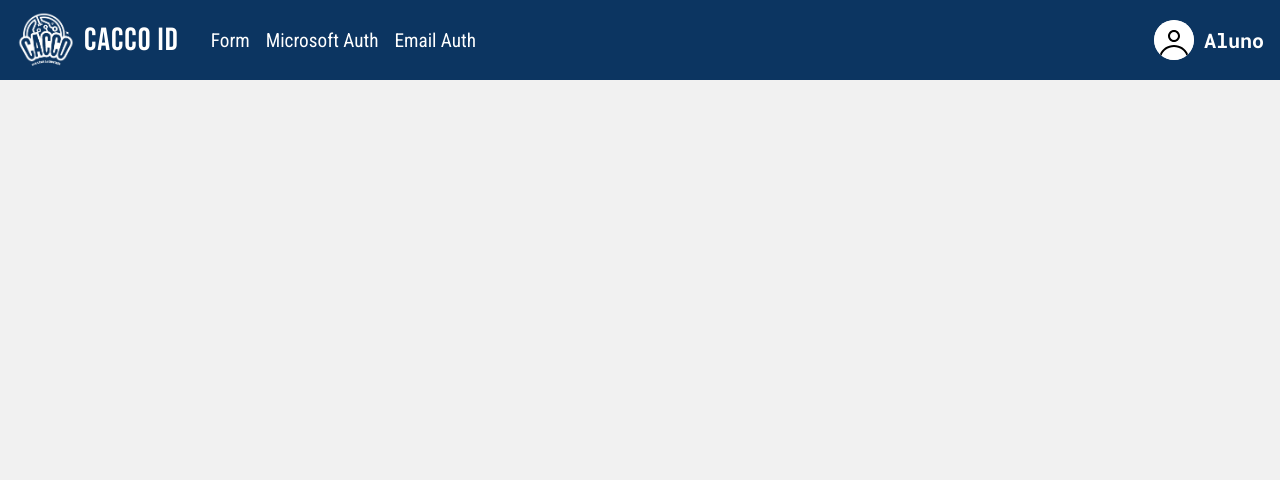
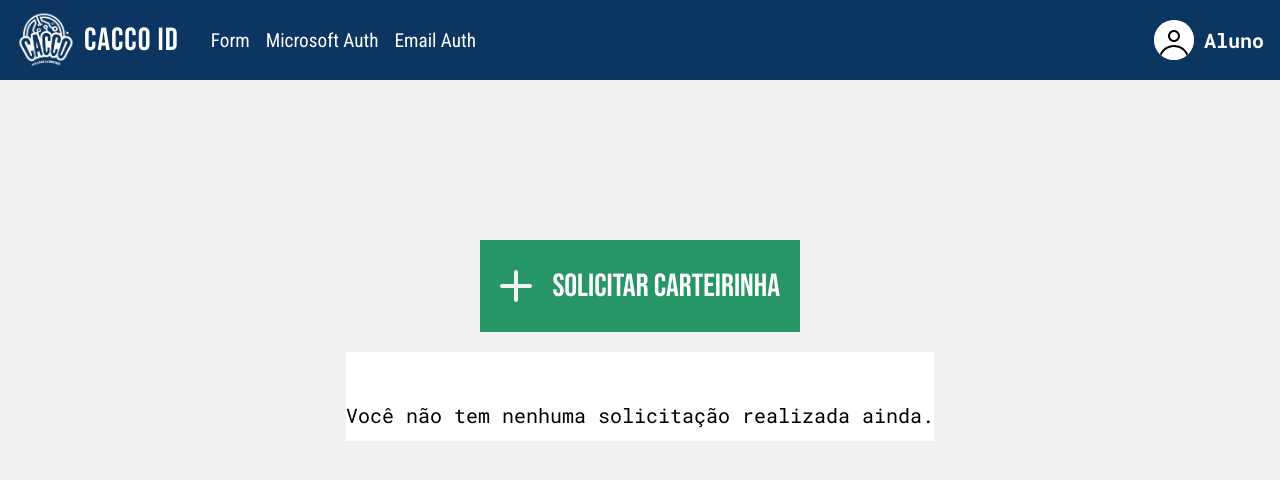
Before and after one commit to marceloareas/CACCOID, a React (Vite) app in the folder caccoid-front/: page /home in a window 1280 px wide. Shown: the top 480 px of the page. Built offline with nearby package versions, Linux system fonts and the light colour scheme.

Commit message:
[FRONT] fix: ajuste global e adiçao de tela do user

```diff
--- a/caccoid-front/src/App.jsx
+++ b/caccoid-front/src/App.jsx
@@ -9,6 +9,7 @@ import Navbar from './components/Navbar';
 import Home from './pages/Home';
 import { ThemeProvider } from 'styled-components';
 import theme from './theme';
+import UserHome from './pages/UserHome';
 
 function App() {
   return (
@@ -18,12 +19,13 @@ function App() {
         <ReduxProvider store={store}>
           <BrowserRouter>
             <Navbar />
-            <div style={{ paddingTop: '90px' }}>
+            <div style={{ paddingTop: '90px', minHeight: '100vh' }}>
               <Routes>
                 <Route path="/" element={<Home />} />
                 <Route path="/form" element={<CardSolicitationForm />} />
                 <Route path="/microsoft-auth" element={<MicrosoftAuth />} />
                 <Route path="/email-auth" element={<EmailAuth />} />
+                <Route path="/home" element={<UserHome />} />
               </Routes>
             </div>
           </BrowserRouter>
--- /dev/null
+++ b/caccoid-front/src/components/CardUserOrder/styles.js
@@ -0,0 +1,45 @@
+import styled from 'styled-components';
+
+export const CardContainer = styled.div`
+  display: flex;
+  align-items: center;
+  justify-content: flex-start;
+  background-color: var(--white);
+  padding: 20px 10px;
+  width: 100%;
+  max-width: 1000px;
+`;
+
+export const Image = styled.img`
+  height: 150px;
+  width: 100px;
+`;
+
+export const Title = styled.h2`
+  font-family: var(--font-title);
+  font-size: 24px;
+  color: var(--dark-blue);
+  margin: 10px 0;
+`;
+
+export const Date = styled.p`
+  font-family: var(--font-regular);
+  font-size: 16px;
+  color: var(--dark-grey);
+  margin: 5px 0;
+`;
+
+export const Status = styled.p`
+  font-family: var(--font-regular);
+  font-size: 16px;
+  color: ${({ status }) =>
+    status === 'completed' ? 'var(--medium-green)' : 'var(--dark-red)'};
+  margin: 5px 0;
+`;
+
+export const Alert = styled.p`
+  font-family: var(--font-regular);
+  font-size: 16px;
+  color: var(--dark-red);
+  margin: 5px 0;
+`;
--- a/caccoid-front/src/globalStyles.js
+++ b/caccoid-front/src/globalStyles.js
@@ -23,40 +23,21 @@ const GlobalStyles = createGlobalStyle`
 }
 
 * {
-    box-sizing: border-box;
+    box-sizing: inherit;
+}
+
+html {
+  box-sizing: border-box;
+  scroll-behavior: smooth;
 }
 
 body {
-    margin: 0;
-    display: flex;
-    min-width: 320px;
-    min-height: 100vh;
-    font-family: var(--font-regular);
-    background-color: var(--off-white);
-    color: var(--black);
-}
-
-h1, h2 {
-    font-family: var(--font-title);
-    color: var(--dark-blue);
-    font-weight: 400;
-}
-
-h3, h4, h5, h6 {
-    font-family: var(--font-accent);
-    font-weight: 400;
-}
-
-a {
-    color: inherit;
-    text-decoration: none;
-    outline: none;
-}
-
-button {
-    font-family: inherit;
-    cursor: pointer;
-}
-`;
+  margin: 0;
+  padding: 0;
+  box-sizing: border-box;
+  font-family: 'Roboto Condensed', sans-serif;
+  background-color: var(--off-white);
+  color: var(--black);
+}`;
 
 export default GlobalStyles;
--- a/caccoid-front/src/pages/Home.jsx
+++ b/caccoid-front/src/pages/Home.jsx
@@ -1,5 +1,5 @@
 import { ActionButton } from '../components/ActionButton';
-import trashIcon from '../assets/trash.svg';
+import trashIcon from '../assets/trash-icon.svg';
 
 export default function Home() {
   return (
--- /dev/null
+++ b/caccoid-front/src/pages/UserHome/index.jsx
@@ -0,0 +1,19 @@
+import addIcon from '../../assets/add-icon.svg';
+import * as S from './styles';
+
+export default function UserHome() {
+  return (
+      <S.Container>
+        <S.NewButton>
+          <img src={addIcon} alt="Logo" sizes="24px" />
+          <label>Solicitar carteirinha</label>
+        </S.NewButton>
+
+        <S.ContainerInfo>
+          <S.NoContentTitle>
+            Você não tem nenhuma solicitação realizada ainda.
+          </S.NoContentTitle>
+        </S.ContainerInfo>
+      </S.Container>
+  );
+}
--- /dev/null
+++ b/caccoid-front/src/pages/UserHome/styles.js
@@ -0,0 +1,45 @@
+import styled from 'styled-components';
+
+export const Container = styled.div`
+  display: flex;
+  justify-content: center;
+  align-items: center;
+  flex-direction: column;
+  gap: 20px;
+  padding: 150px;
+`;
+
+export const NewButton = styled.button`
+  display: flex;
+  align-items: center;
+  align-content: center;
+  justify-content: space-between;
+  gap: 1rem;
+  padding: 20px;
+  background-color: var(--medium-green);
+  color: var(--white);
+  border: none;
+  min-width: 320px;
+  height: 92px;
+
+  font-family: 'Bebas Neue', sans-serif;
+  font-size: 32px;
+  font-weight: 200;
+  max-width: 200px;
+`;
+
+export const ContainerInfo = styled.div`
+  display: flex;
+  align-items: center;
+  justify-content: center;
+  background-color: var(--white);
+`;
+
+export const NoContentTitle = styled.h1`
+  font-family: 'Roboto Mono', monospace;
+  font-size: 20px;
+  font-weight: 200;
+  color: var(--black);
+  text-align: center;
+  margin-top: 50px;
+`;
```
Also changed, not shown: caccoid-front/src/components/CardUserOrder/index.jsx (added, +22 -0 lines), caccoid-front/src/assets/add-icon.svg (added), caccoid-front/src/assets/trash-icon.svg (renamed from caccoid-front/src/assets/trash.svg).
